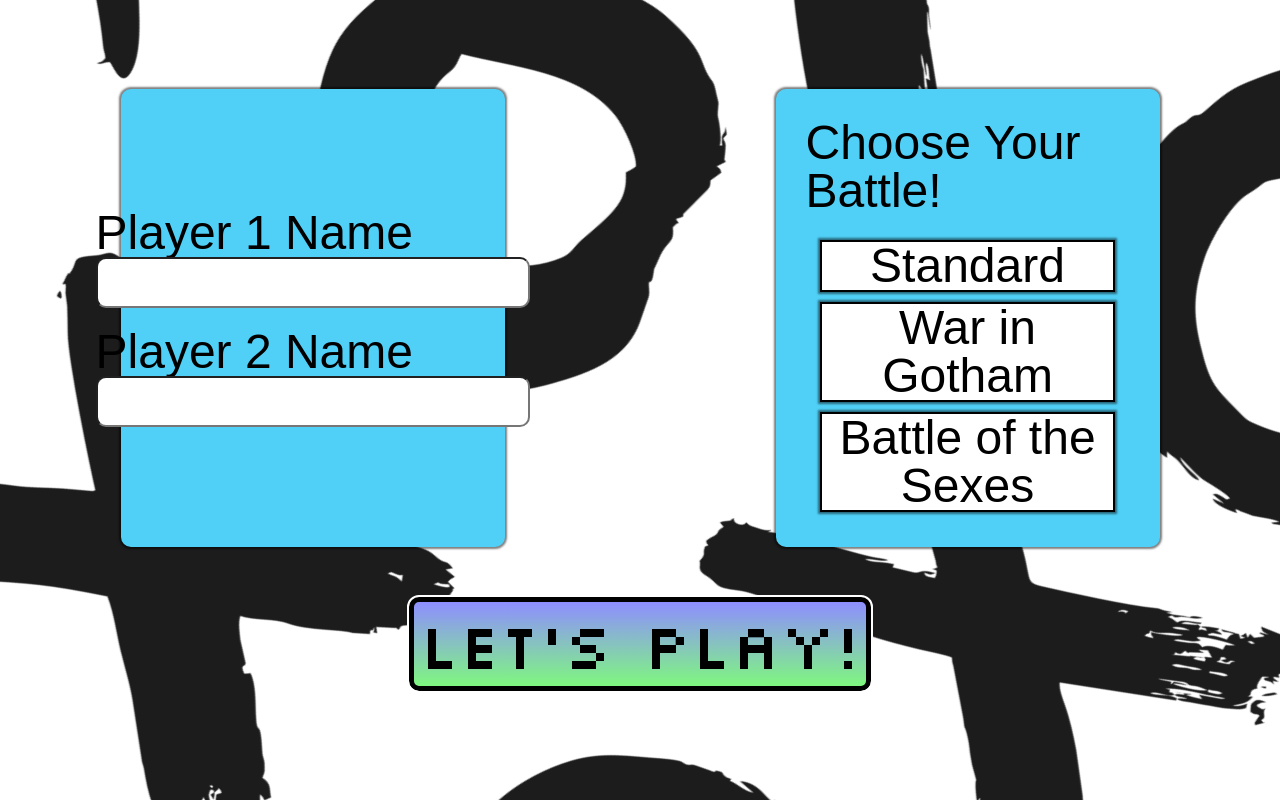
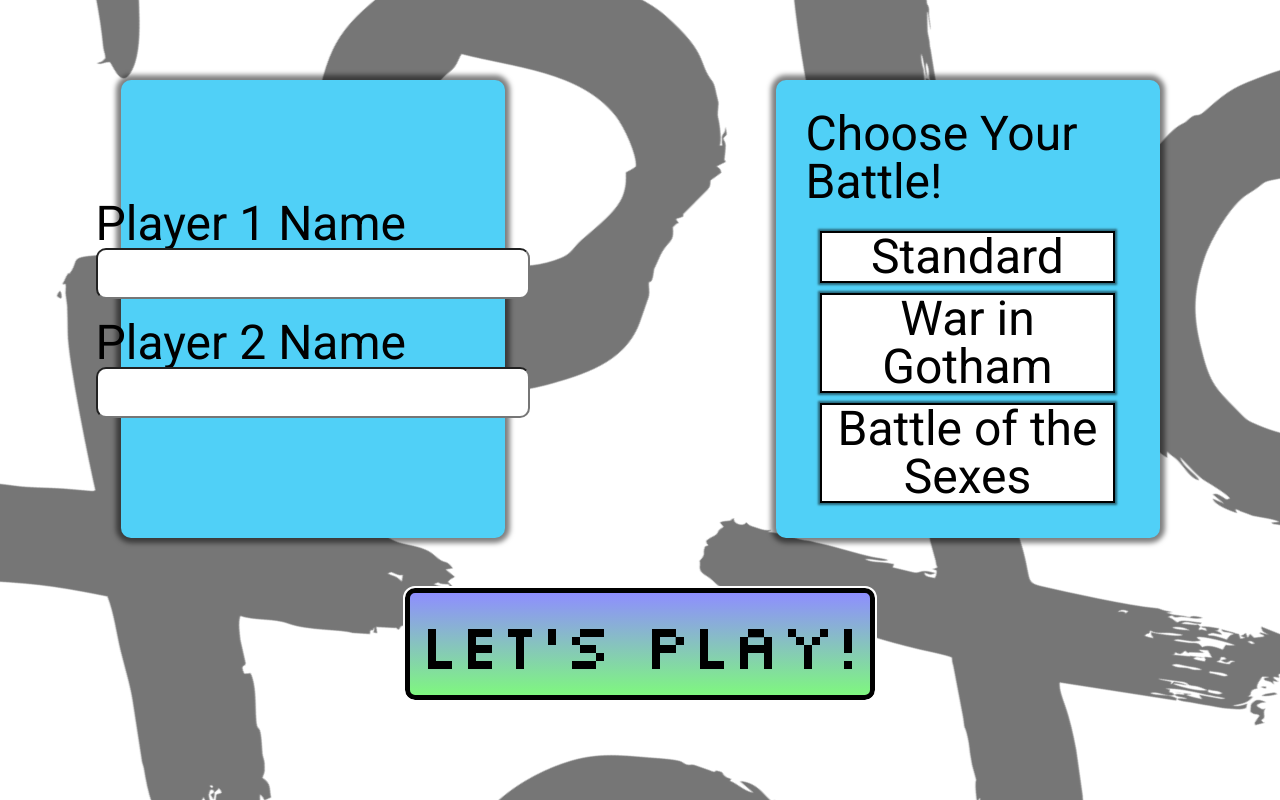
Before and after one commit to JoshHowardDev/tictactoe, a plain HTML site: page index.html in a window 1280 px wide. Drawn offline with Linux system fonts and the light colour scheme; a web font is replaced by a local one.

Commit message:
Change font to Roboto and set opacity of background to 0.6

```diff
--- a/index.html
+++ b/index.html
@@ -6,6 +6,7 @@
     <meta name="viewport" content="width=device-width, initial-scale=1.0">
     <link rel="stylesheet" href="cssreset.css">
     <link href="https://fonts.googleapis.com/css2?family=Cantora+One&family=Silkscreen&family=Stick&display=swap" rel="stylesheet">
+    <link href="https://fonts.googleapis.com/css2?family=Roboto&display=swap" rel="stylesheet">
     <link rel="stylesheet" href="styles.css">
     <script src="script.js" defer></script>
     <title>Tic Tac Toe</title>
--- a/styles.css
+++ b/styles.css
@@ -5,9 +5,18 @@
     flex-direction: column;
     justify-content: center;
     align-items: center;
-    background-image: url('images/xo.png');
-    background-position: 70%;
-    background-repeat: no-repeat;
+}
+
+.bodyContainer::before {
+  z-index: -1;
+  height: 100%;
+  width: 100%;
+  content: '';
+  position: absolute;
+  background-image: url('images/xo.png');
+  background-position: 70%;
+  background-repeat: no-repeat;
+  opacity: 0.6
 }
 
 .gotham {
@@ -57,12 +66,12 @@
     justify-content: center;
     align-items: center;
     gap: 20px;
-    font-family: 'Stick', sans-serif;
+    font-family: 'Roboto', sans-serif;
     font-size: 3rem;
     padding: 30px;
     background-color: rgb(80, 208, 247);
     border-radius: 10px;
-    box-shadow: 0 0 2px 2px rgba(0, 0, 0, 0.5);
+    box-shadow: 0 0 5px 5px rgba(0, 0, 0, 0.5);
 }
 
 .playerNameBox {
@@ -87,6 +96,7 @@
     background: linear-gradient(#8e8eff, rgb(127, 247, 127));
     font-family: 'Silkscreen', cursive;
     font-size: 4rem;
+    padding: 10px;
     border: 5px solid black;
     outline: 2px solid white;
     border-radius: 10px;
@@ -128,6 +138,7 @@
     text-align: center;
     margin: 5px;
     font-size: 3rem;
+    white-space: normal;
 }
 
 .iconSelection {
```
